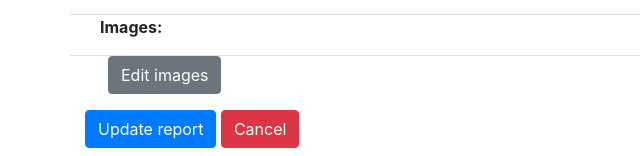
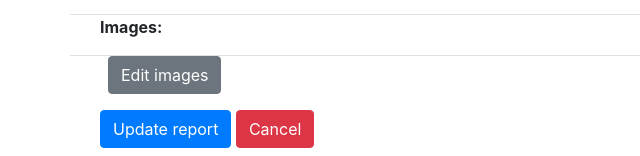
Before and after one commit to yakusevv/django_medical_reports, a Django app: template reports/templates/reports/report_update.html in a window 1280 px wide. Shown: the part 2450-2606 px from the top of the page, without its empty margins (0-640 px from the left). Run offline with Django 3.2, Linux system fonts and the light colour scheme; the template is opened without the code that fills it: values that come from a table or form of the project are taken from there, others are empty; some libraries are stand-ins or nearby versions.

Commit message:
report templates - buttons layout

```diff
--- a/reports/templates/reports/report_create.html
+++ b/reports/templates/reports/report_create.html
@@ -116,7 +116,9 @@
   <div class="row" id="id_image_crop_set">
   </div>
 
-  <button type="submit" name="Create" class="btn btn-primary" id="id_create">{% trans "Create report" %}</button>
+    <div class="form-group col-md-12 mb-2">
+        <button type="submit" name="Create" class="btn btn-primary" id="id_create">{% trans "Create report" %}</button>
+    </div>
 
 </form>
 
--- a/reports/templates/reports/report_images_update.html
+++ b/reports/templates/reports/report_images_update.html
@@ -103,8 +103,10 @@ ResizeImage("id_image_crop_{{ forloop.counter0 }}");
     {% endfor %}
   </div>
 
-  <button type="submit" name="Update" class="btn btn-primary" id="id_update">{% trans "Update images" %}</button>
-  <a href="{{ report.get_update_url }}" class="btn btn-danger">{% trans "Cancel"%}</a>
+  <div class="form-group col-md-12 mb-2">
+    <button type="submit" name="Update" class="btn btn-primary" id="id_update">{% trans "Update images" %}</button>
+    <a href="{{ report.get_update_url }}" class="btn btn-danger">{% trans "Cancel"%}</a>
+  </div>
 </form>
 
 
--- a/reports/templates/reports/report_update.html
+++ b/reports/templates/reports/report_update.html
@@ -92,8 +92,10 @@
   </div>
   {% endfor %}
   {% endcomment %}
-  <button type="submit" name="Update" class="btn btn-primary">{% trans "Update report" %}</button>
-  <a href="{{ report.get_absolute_url }}" class="btn btn-danger">{% trans "Cancel"%}</a>
+  <div class="form-group col-md-12 mb-2">
+    <button type="submit" name="Update" class="btn btn-primary">{% trans "Update report" %}</button>
+    <a href="{{ report.get_absolute_url }}" class="btn btn-danger">{% trans "Cancel"%}</a>
+  </div>
 </form>
   <script src="{% static 'js/formset/jquery.formset.js' %}"></script>
   <script type="text/javascript">
```
